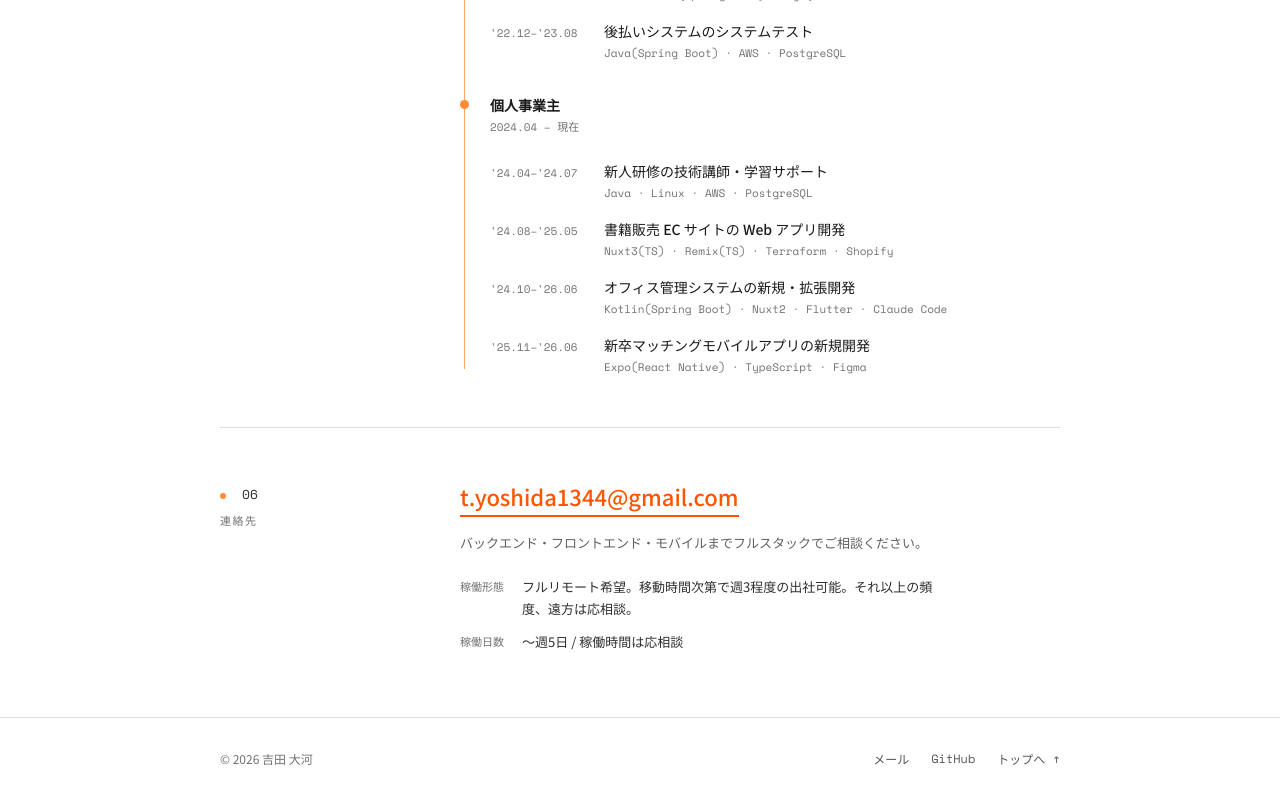
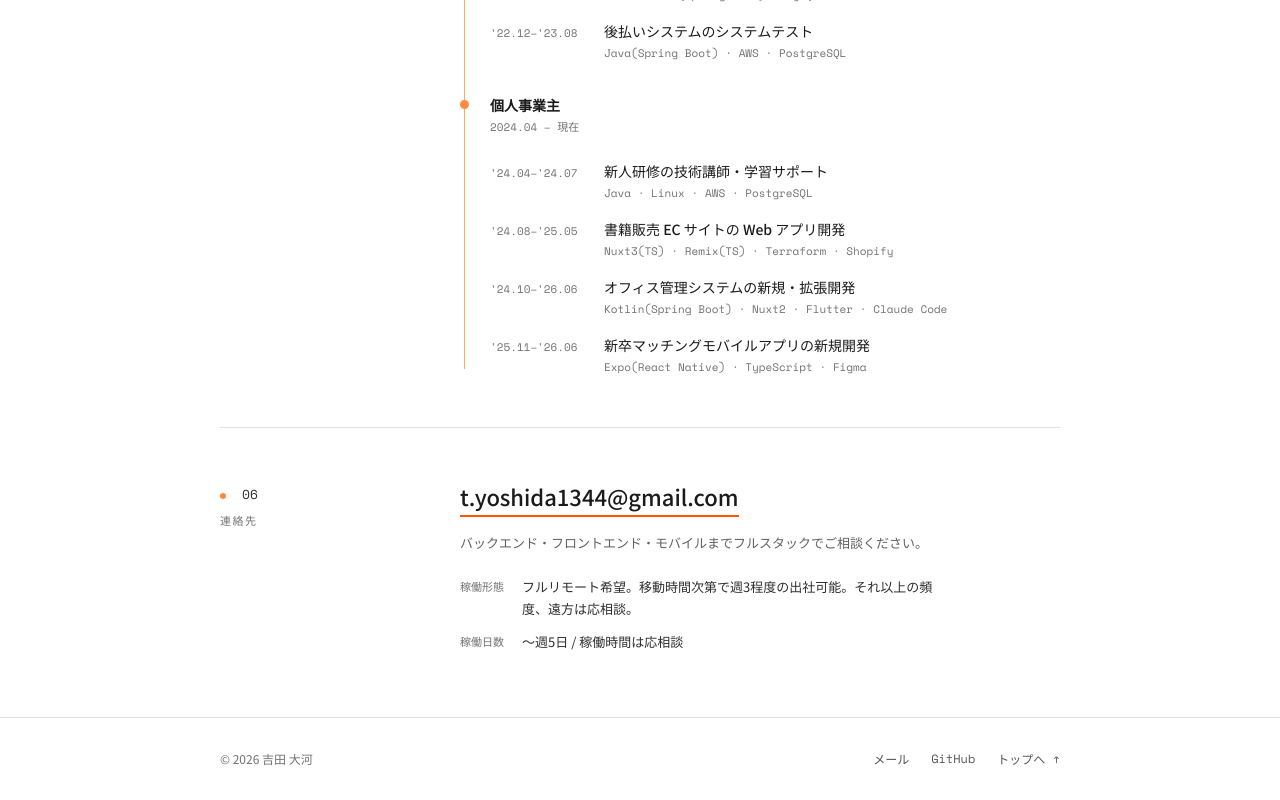
Before and after one commit to tyoshida1344/mypage, a Nuxt app: page / in a window 1280 px wide. Shown: the part 2342-3142 px from the top of the page. Built offline with nearby package versions, Linux system fonts and the light colour scheme.

Commit message:
fix: #21 メールアドレスの文字色を黒に変更（下線はオレンジ維持）
Co-Authored-By: Claude Opus 4.6 <noreply@anthropic.com>

```diff
--- a/components/ContactSection.vue
+++ b/components/ContactSection.vue
@@ -25,7 +25,7 @@ import { profile, contact } from '~/data/site';
 <style scoped>
 .email {
   font-size: 22px;
-  color: var(--color-primary);
+  color: var(--color-text);
   text-decoration: none;
   font-weight: 500;
   border-bottom: 2px solid var(--color-primary);
```
